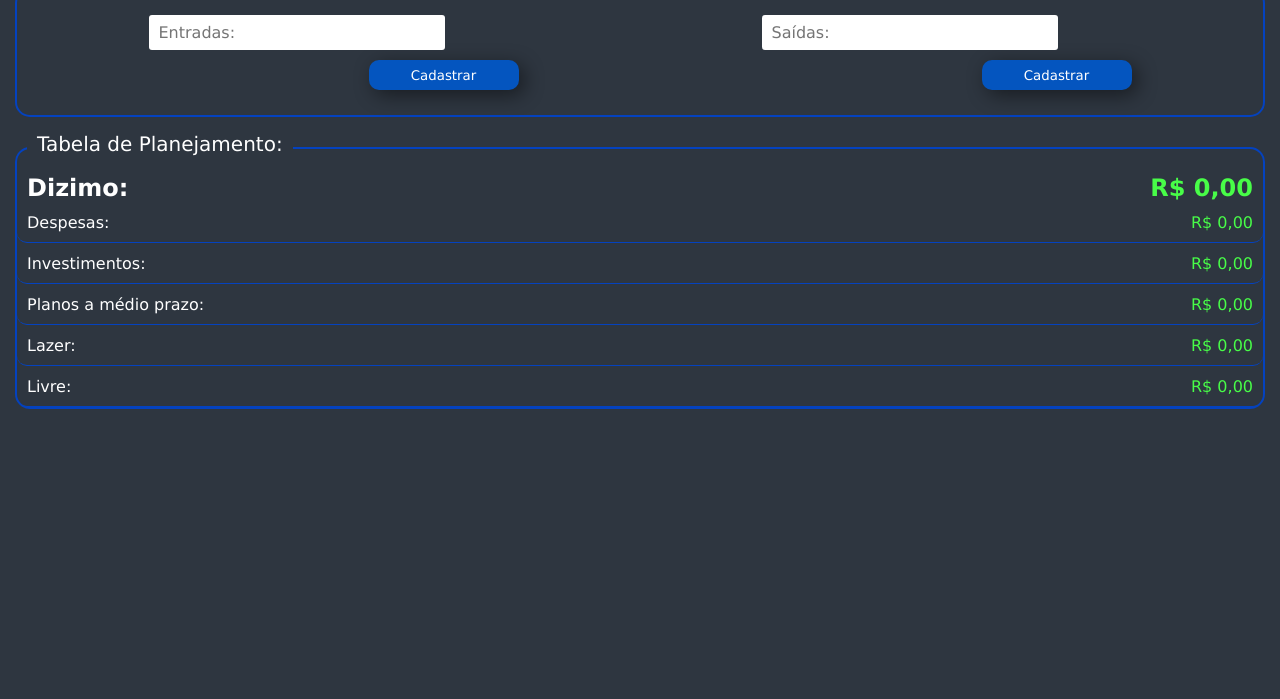
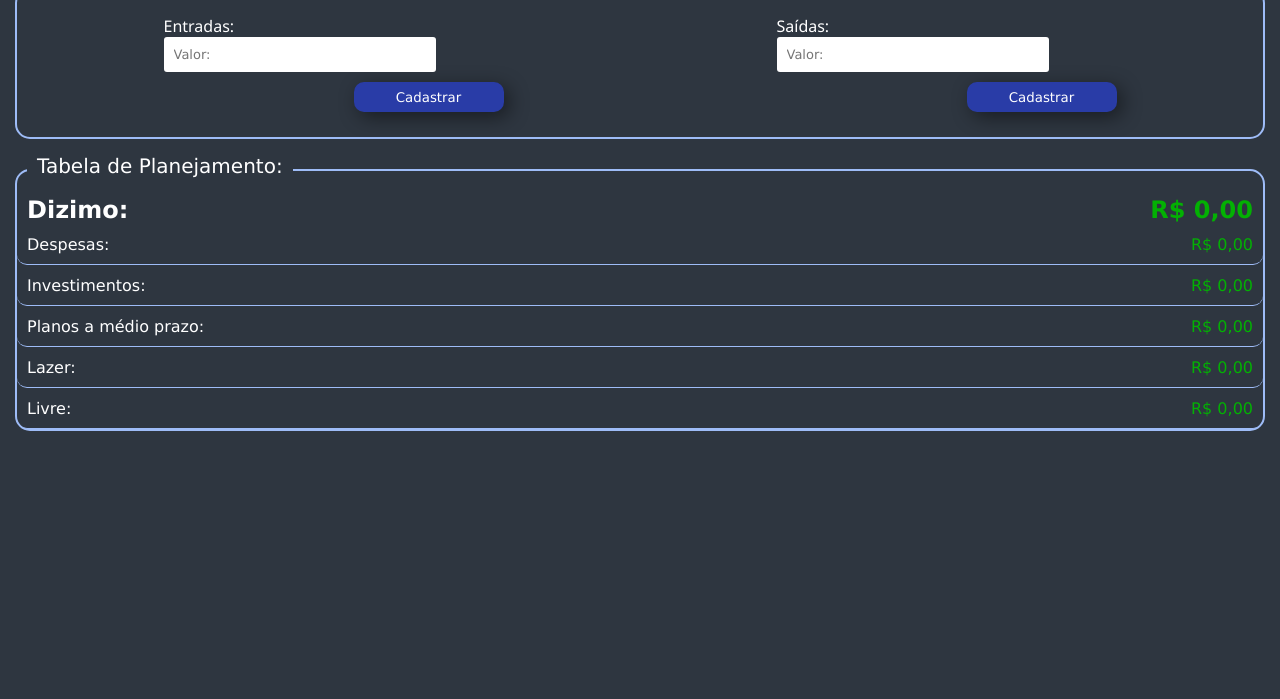
Before and after one commit to victor-wes/Projeto-financeiro, a plain HTML site: page index.html in a window 1280 px wide. Shown: the part 101-800 px from the top of the page. Drawn offline with Linux system fonts and the light colour scheme.

Commit message:
inicio do planejamento de projeto mais complexo na branch testes

```diff
--- a/css/style.css
+++ b/css/style.css
@@ -1,11 +1,12 @@
 :root {
     --cor-fundo: #2E3640;
-    --cor-contraste: #0433BF;
-    --cor-analoga-contraste-1: #0442BF;
-    --cor-analoga-contraste-2: #0455BF;
+    --cor-contraste: #506ab9;
+    --cor-analoga-contraste-1: #9ebcf7;
+    --cor-analoga-contraste-2: #293ca7;
     --cor: #C5CED9;
     --cor-fonte: #ffffff;
-    --cor-saldo-positivo: rgb(72, 253, 72);
+    --cor-saldo-positivo: #03b103;
+    --cor-saldo-negativo: rgb(216, 6, 6)
 }
 
 * {
@@ -44,6 +45,16 @@ main {
     padding: 15px;
 }
 
+.titulo {
+    font-size: 20px;
+    font-weight: normal;
+    padding: 0 10px;
+    background-color: var(--cor-fundo);
+    position: absolute;
+    top: -17.5px;
+    left: 10px;
+}
+
 section.formulario {
     margin: 0 auto;
     padding: 25px 10px;
@@ -54,30 +65,31 @@ section.formulario {
     justify-content: space-around;
 }
 
-.titulo {
-    font-size: 20px;
-    font-weight: normal;
-    padding: 0 10px;
-    background-color: var(--cor-fundo);
-    position: absolute;
-    top: -17.5px;
-    left: 10px;
+.descricao{
+    font-size: 16px;
+    font-weight: lighter;
+    font-family: 'Segoe UI', Tahoma, Geneva, Verdana, sans-serif;
 }
 
 .formulario input[type="number"] {
     width: 80%;
     height: 35px;
     padding: 5px 10px;
-    color: rgb(15, 15, 15);
-    font-size: 16px;
+    font-size: 13px;
     margin-bottom: 10px;
     border-radius: 3px;
     border: 0;
 }
 
+input.entrada{
+    color: var(--cor-saldo-positivo);
+}
 
+input.saida{
+    color: var(--cor-saldo-negativo);
+}
 
-.formulario input[type=submit] {
+.formulario input[type=submit].cadastrar {
     float: right;
     width: 150px;
     height: 30px;
--- a/index.html
+++ b/index.html
@@ -44,13 +44,15 @@
                 <h2 class="titulo">Movimentações:</h2>
                 <!-- /.titulo -->
                 <div class="entradas">
-                    <input type="number" name="entrada" id="entrada" class="entrada" placeholder="Entradas:">
-                    <input type="submit" value="Cadastrar" onclick="calculoFinanceiro()" class="entrada">
+                    <p class="descricao">Entradas:</p>
+                    <input type="number" name="entrada" id="entrada" class="entrada" placeholder="Valor:">
+                    <input type="submit" value="Cadastrar" onclick="calculoFinanceiro()" class="cadastrar">
                 </div>
 
                 <div class="saidas">
-                    <input type="number" name="saida" id="saida" class="saida" placeholder="Saídas:">
-                    <input type="submit" value="Cadastrar" onclick="calculoFinanceiro()" class="entrada">
+                    <p class="descricao">Saídas:</p>
+                    <input type="number" name="saida" id="saida" class="saida" placeholder="Valor:">
+                    <input type="submit" value="Cadastrar" onclick="calculoFinanceiro()" class="cadastrar">
                 </div>
             </section>
             <!-- /.formulario -->
--- a/js/function.js
+++ b/js/function.js
@@ -8,13 +8,14 @@ var separacaoGastos = {
 };
 
 function calculoFinanceiro() {
-    let salarioBase = document.querySelector('#salario').value
+    let valorEntrada = document.querySelector('#entrada').value
+    let valorSaida = document.querySelector('#saida').value
 
-    let dizimo = (10 * salarioBase) / 100;
+    let dizimo = (10 * valorEntrada) / 100;
 
 
     function salario() {
-        return salarioBase - dizimo;
+        return valorEntrada - dizimo;
     };
 
     function calculo(base) {
```
